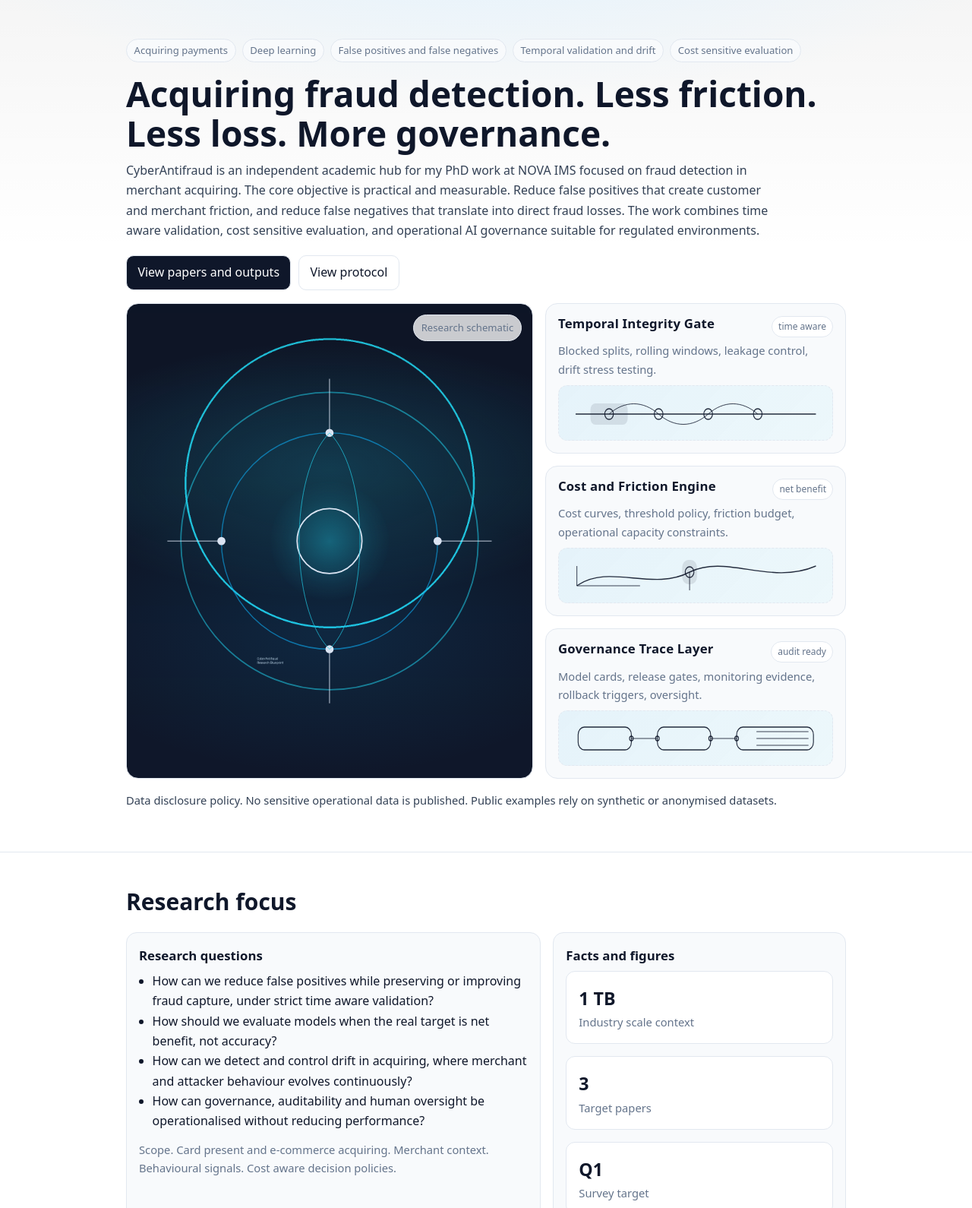
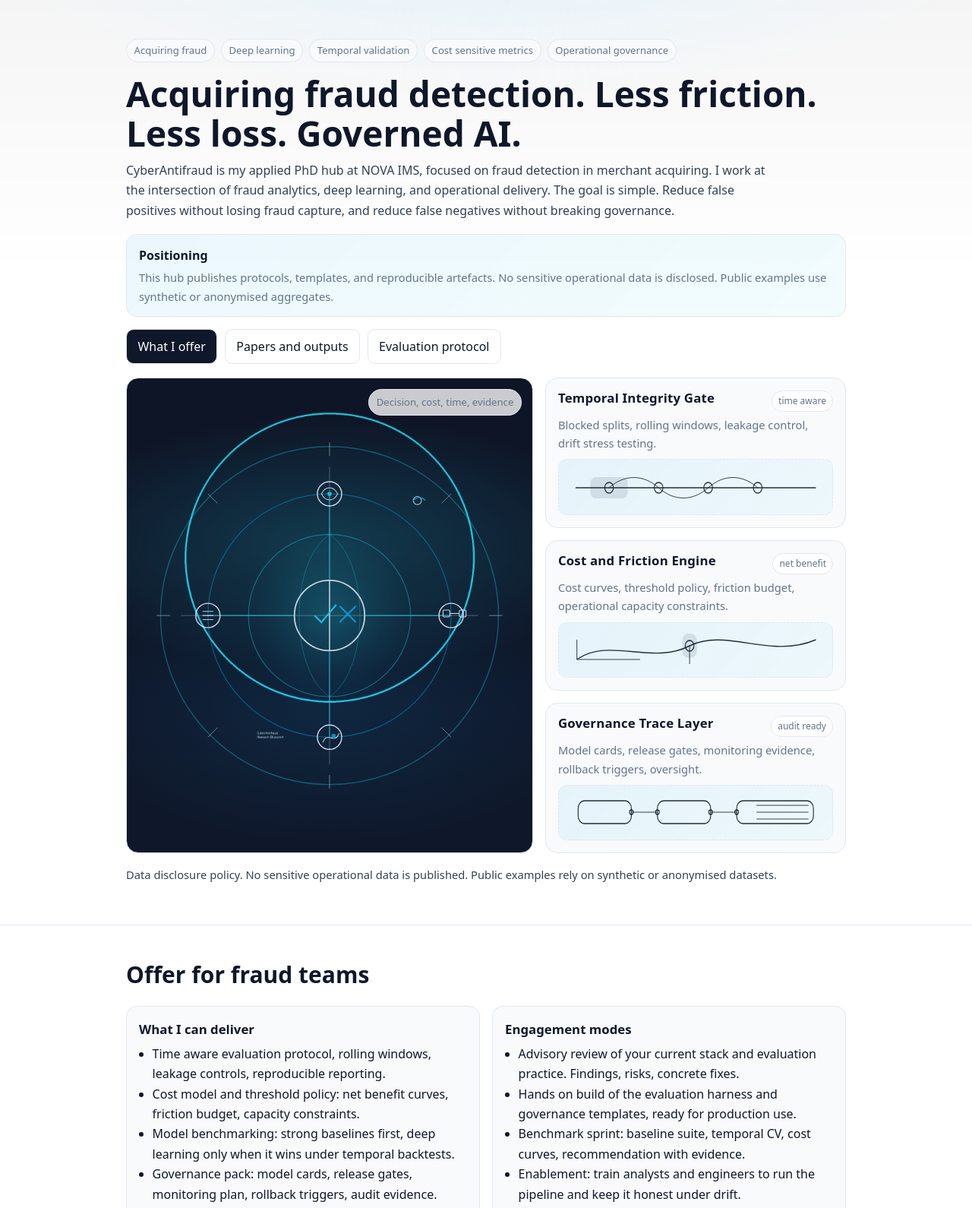
Before and after one commit to saramago/cyberantifraud, a plain HTML site: page index.html in a window 1280 px wide. Shown: the part 62-1652 px from the top of the page at 76% size. Drawn offline with Linux system fonts and the light colour scheme.

Commit message:
Revise title and meta tags for CyberAntifraud
Updated title and meta description for improved clarity and focus on PhD applied delivery. Adjusted various sections for better alignment with the project's goals and offerings.

```diff
--- a/index.html
+++ b/index.html
@@ -3,13 +3,13 @@
 <head>
   <meta charset="utf-8" />
   <meta name="viewport" content="width=device-width,initial-scale=1" />
-  <title>CyberAntifraud • Acquiring Fraud Detection Research Hub</title>
-  <meta name="description" content="Research hub for acquiring fraud detection. Reducing false positives and false negatives with time aware validation, cost sensitive evaluation, and operational AI governance." />
+  <title>CyberAntifraud • Acquiring Fraud Detection • PhD + Applied Delivery</title>
+  <meta name="description" content="Applied PhD hub for acquiring fraud detection. Deep learning with time aware validation, cost sensitive evaluation, and operational AI governance. Advisory and applied support for fraud teams." />
   <meta name="theme-color" content="#0f172a" />
   <link rel="canonical" href="https://www.cyberantifraud.com/" />
 
-  <meta property="og:title" content="CyberAntifraud • Acquiring Fraud Detection Research Hub" />
-  <meta property="og:description" content="Reducing false positives and false negatives in acquiring with deep learning, temporal validation, cost sensitive metrics, and AI governance." />
+  <meta property="og:title" content="CyberAntifraud • Acquiring Fraud Detection • PhD + Applied Delivery" />
+  <meta property="og:description" content="Applied PhD hub for acquiring fraud detection. Deep learning, temporal validation, cost sensitive metrics, drift control, and AI governance. Advisory and applied support for fraud teams." />
   <meta property="og:type" content="website" />
   <meta property="og:image" content="assets/og-cyberantifraud.png" />
 
@@ -55,7 +55,7 @@
         var(--bg);
     }
     .hero h1{font-size:clamp(28px,4vw,46px);line-height:1.12;margin:.25rem 0 .6rem}
-    .hero p{max-width:860px;color:var(--sub);margin:.45rem 0 1.2rem}
+    .hero p{max-width:860px;color:var(--sub);margin:.45rem 0 1.1rem}
     .tags{display:flex;flex-wrap:wrap;gap:.5rem;margin:.25rem 0 1rem}
     .tag{display:inline-block;font-size:.82rem;background:var(--card);border:1px solid var(--line);padding:.25rem .6rem;border-radius:999px;color:var(--muted)}
 
@@ -84,12 +84,21 @@
     .status.ok{color:var(--ok)}
     .status.warn{color:var(--warn)}
 
+    .callout{
+      border:1px solid var(--line);
+      background:linear-gradient(135deg, rgba(14,165,233,.08), rgba(34,211,238,.06));
+      border-radius:14px;
+      padding:.9rem 1rem;
+      margin:.9rem 0 0 0;
+    }
+    .callout strong{color:var(--fg)}
+    .callout .small{margin:.25rem 0 0 0}
+
     .footer{padding:2rem 0;background:var(--card)}
     @media (max-width: 980px){
       header nav{display:none}
     }
 
-    /* Blueprint hero block */
     .blueprintWrap{
       display:grid;
       grid-template-columns: 1.15fr .85fr;
@@ -144,8 +153,6 @@
     @media (prefers-color-scheme: dark){
       .blueprintBadge{background:rgba(11,18,32,.72)}
     }
-
-    /* This ensures the SVG fills the blueprint area and is visible */
     .bpSvg{
       position:absolute;
       inset:0;
@@ -157,7 +164,6 @@
       opacity:.95;
     }
 
-    /* Three module squares */
     .modules{
       display:grid;
       grid-template-columns:1fr;
@@ -223,9 +229,12 @@
     "@type":"Person",
     "name":"Paulo Saramago",
     "url":"https://www.cyberantifraud.com/",
-    "jobTitle":"Doctoral Researcher",
+    "jobTitle":"Doctoral Researcher (Acquiring Fraud Detection)",
     "affiliation":{"@type":"CollegeOrUniversity","name":"NOVA IMS"},
-    "knowsAbout":["Fraud detection","Acquiring payments","Deep learning","Time series validation","Cost sensitive learning","AI governance"]
+    "knowsAbout":["Fraud detection","Merchant acquiring","Deep learning","Time series validation","Cost sensitive learning","Model risk management","AI governance"],
+    "sameAs":[
+      "https://www.linkedin.com/in/saramago/"
+    ]
   }
   </script>
 </head>
@@ -241,12 +250,11 @@
       </div>
       <nav aria-label="Main">
         <ul>
+          <li><a href="#offer">Offer</a></li>
           <li><a href="#research">Research</a></li>
           <li><a href="#protocol">Protocol</a></li>
           <li><a href="#governance">Governance</a></li>
-          <li><a href="#ai-governance">AI Governance</a></li>
           <li><a href="#outputs">Outputs</a></li>
-          <li><a href="#repro">Repro</a></li>
           <li><a href="#contact">Contact</a></li>
         </ul>
       </nav>
@@ -257,57 +265,119 @@
     <section class="hero">
       <div class="container">
         <div class="tags">
-          <span class="tag">Acquiring payments</span>
+          <span class="tag">Acquiring fraud</span>
           <span class="tag">Deep learning</span>
-          <span class="tag">False positives and false negatives</span>
-          <span class="tag">Temporal validation and drift</span>
-          <span class="tag">Cost sensitive evaluation</span>
+          <span class="tag">Temporal validation</span>
+          <span class="tag">Cost sensitive metrics</span>
+          <span class="tag">Operational governance</span>
         </div>
 
-        <h1>Acquiring fraud detection. Less friction. Less loss. More governance.</h1>
+        <h1>Acquiring fraud detection. Less friction. Less loss. Governed AI.</h1>
 
         <p>
-          CyberAntifraud is an independent academic hub for my PhD work at NOVA IMS focused on fraud detection in merchant acquiring.
-          The core objective is practical and measurable. Reduce false positives that create customer and merchant friction, and reduce false negatives that translate into direct fraud losses.
-          The work combines time aware validation, cost sensitive evaluation, and operational AI governance suitable for regulated environments.
+          CyberAntifraud is my applied PhD hub at NOVA IMS, focused on fraud detection in merchant acquiring.
+          I work at the intersection of fraud analytics, deep learning, and operational delivery.
+          The goal is simple. Reduce false positives without losing fraud capture, and reduce false negatives without breaking governance.
         </p>
 
-        <div class="btnrow">
-          <a class="btn" href="#outputs">View papers and outputs</a>
-          <a class="btn secondary" href="#protocol">View protocol</a>
+        <div class="callout" role="note" aria-label="Credibility statement">
+          <strong>Positioning</strong>
+          <div class="small">
+            This hub publishes protocols, templates, and reproducible artefacts.
+            No sensitive operational data is disclosed. Public examples use synthetic or anonymised aggregates.
+          </div>
+        </div>
+
+        <div class="btnrow" style="margin-top:1rem">
+          <a class="btn" href="#offer">What I offer</a>
+          <a class="btn secondary" href="#outputs">Papers and outputs</a>
+          <a class="btn secondary" href="#protocol">Evaluation protocol</a>
         </div>
 
         <div class="blueprintWrap" aria-label="CyberAntifraud visual concept">
           <div class="blueprint" aria-label="Research schematic" role="img">
-            <div class="blueprintBadge">Research schematic</div>
+            <div class="blueprintBadge">Decision, cost, time, evidence</div>
 
             <svg viewBox="0 0 600 600" class="bpSvg" aria-hidden="true">
               <defs>
-                <radialGradient id="coreGlow" cx="50%" cy="50%" r="50%">
-                  <stop offset="0%" stop-color="#22d3ee" stop-opacity="0.35"></stop>
-                  <stop offset="70%" stop-color="#22d3ee" stop-opacity="0.08"></stop>
+                <radialGradient id="g" cx="50%" cy="50%" r="55%">
+                  <stop offset="0%" stop-color="#22d3ee" stop-opacity="0.22"></stop>
+                  <stop offset="65%" stop-color="#22d3ee" stop-opacity="0.06"></stop>
                   <stop offset="100%" stop-color="#22d3ee" stop-opacity="0"></stop>
                 </radialGradient>
+                <filter id="soft">
+                  <feGaussianBlur stdDeviation="0.6"></feGaussianBlur>
+                </filter>
               </defs>
 
-              <circle cx="300" cy="300" r="220" fill="none" stroke="#22d3ee" stroke-width="2" opacity="0.55"></circle>
-              <circle cx="300" cy="300" r="160" fill="none" stroke="#0ea5e9" stroke-width="1.6" opacity="0.65"></circle>
-              <circle cx="300" cy="300" r="90" fill="url(#coreGlow)"></circle>
+              <circle cx="300" cy="300" r="250" fill="none" stroke="#22d3ee" stroke-width="1.6" opacity="0.35"></circle>
 
-              <circle cx="300" cy="300" r="48" fill="none" stroke="#e5eefc" stroke-width="2"></circle>
+              <g opacity="0.55">
+                <line x1="300" y1="44" x2="300" y2="64" stroke="#e5eefc" stroke-width="1"></line>
+                <line x1="300" y1="536" x2="300" y2="556" stroke="#e5eefc" stroke-width="1"></line>
+                <line x1="44" y1="300" x2="64" y2="300" stroke="#e5eefc" stroke-width="1"></line>
+                <line x1="536" y1="300" x2="556" y2="300" stroke="#e5eefc" stroke-width="1"></line>
 
-              <line x1="300" y1="60" x2="300" y2="140" stroke="#e5eefc" stroke-width="1"></line>
-              <line x1="300" y1="460" x2="300" y2="540" stroke="#e5eefc" stroke-width="1"></line>
-              <line x1="60" y1="300" x2="140" y2="300" stroke="#e5eefc" stroke-width="1"></line>
-              <line x1="460" y1="300" x2="540" y2="300" stroke="#e5eefc" stroke-width="1"></line>
+                <line x1="120" y1="120" x2="134" y2="134" stroke="#e5eefc" stroke-width="1"></line>
+                <line x1="480" y1="120" x2="466" y2="134" stroke="#e5eefc" stroke-width="1"></line>
+                <line x1="120" y1="480" x2="134" y2="466" stroke="#e5eefc" stroke-width="1"></line>
+                <line x1="480" y1="480" x2="466" y2="466" stroke="#e5eefc" stroke-width="1"></line>
+              </g>
 
-              <circle cx="300" cy="140" r="6" fill="#e5eefc"></circle>
-              <circle cx="300" cy="460" r="6" fill="#e5eefc"></circle>
-              <circle cx="140" cy="300" r="6" fill="#e5eefc"></circle>
-              <circle cx="460" cy="300" r="6" fill="#e5eefc"></circle>
+              <circle cx="300" cy="300" r="180" fill="none" stroke="#0ea5e9" stroke-width="1.4" opacity="0.45"></circle>
+              <circle cx="300" cy="300" r="120" fill="none" stroke="#22d3ee" stroke-width="1.2" opacity="0.45"></circle>
 
-              <path d="M300 140 C360 200 360 400 300 460" fill="none" stroke="#22d3ee" stroke-width="1" opacity="0.8"></path>
-              <path d="M300 140 C240 200 240 400 300 460" fill="none" stroke="#22d3ee" stroke-width="1" opacity="0.8"></path>
+              <circle cx="300" cy="300" r="120" fill="url(#g)"></circle>
+
+              <g opacity="0.35">
+                <line x1="300" y1="80" x2="300" y2="520" stroke="#e5eefc" stroke-width="1"></line>
+                <line x1="80" y1="300" x2="520" y2="300" stroke="#e5eefc" stroke-width="1"></line>
+              </g>
+
+              <g filter="url(#soft)">
+                <circle cx="300" cy="300" r="52" fill="none" stroke="#e5eefc" stroke-width="2" opacity="0.9"></circle>
+                <path d="M300 248 L300 352" stroke="#e5eefc" stroke-width="2" opacity="0.7"></path>
+                <path d="M278 300 l10 10 l22 -26" fill="none" stroke="#22d3ee" stroke-width="2.4" opacity="0.9"></path>
+                <path d="M315 286 l24 24" stroke="#0ea5e9" stroke-width="2.4" opacity="0.9"></path>
+                <path d="M339 286 l-24 24" stroke="#0ea5e9" stroke-width="2.4" opacity="0.9"></path>
+              </g>
+
+              <g opacity="0.95">
+                <line x1="300" y1="120" x2="300" y2="248" stroke="#22d3ee" stroke-width="1.2" opacity="0.7"></line>
+                <circle cx="300" cy="120" r="18" fill="none" stroke="#e5eefc" stroke-width="1.6"></circle>
+                <path d="M288 120 C294 108 306 108 312 120 C306 132 294 132 288 120 Z"
+                      fill="none" stroke="#e5eefc" stroke-width="1.2" opacity="0.9"></path>
+                <circle cx="300" cy="120" r="3.2" fill="#22d3ee" opacity="0.9"></circle>
+              </g>
+
+              <g opacity="0.95">
+                <line x1="480" y1="300" x2="352" y2="300" stroke="#22d3ee" stroke-width="1.2" opacity="0.7"></line>
+                <circle cx="480" cy="300" r="18" fill="none" stroke="#e5eefc" stroke-width="1.6"></circle>
+                <rect x="468" y="292" width="10" height="10" rx="2" stroke="#e5eefc" fill="none" stroke-width="1.2"></rect>
+                <path d="M478 297 L492 297" stroke="#e5eefc" stroke-width="1.2"></path>
+                <rect x="492" y="292" width="10" height="10" rx="2" stroke="#e5eefc" fill="none" stroke-width="1.2"></rect>
+              </g>
+
+              <g opacity="0.95">
+                <line x1="300" y1="480" x2="300" y2="352" stroke="#22d3ee" stroke-width="1.2" opacity="0.7"></line>
+                <circle cx="300" cy="480" r="18" fill="none" stroke="#e5eefc" stroke-width="1.6"></circle>
+                <path d="M290 488 C296 470 308 492 314 474"
+                      fill="none" stroke="#e5eefc" stroke-width="1.2" opacity="0.9"></path>
+                <circle cx="306" cy="478" r="3.2" fill="#0ea5e9" opacity="0.9"></circle>
+              </g>
+
+              <g opacity="0.95">
+                <line x1="120" y1="300" x2="248" y2="300" stroke="#22d3ee" stroke-width="1.2" opacity="0.7"></line>
+                <circle cx="120" cy="300" r="18" fill="none" stroke="#e5eefc" stroke-width="1.6"></circle>
+                <path d="M112 294 h16 M112 300 h16 M112 306 h16"
+                      stroke="#e5eefc" stroke-width="1.2" opacity="0.9"></path>
+              </g>
+
+              <path d="M300 180 C360 220 360 380 300 420" fill="none" stroke="#22d3ee" stroke-width="1" opacity="0.35"></path>
+              <path d="M300 180 C240 220 240 380 300 420" fill="none" stroke="#22d3ee" stroke-width="1" opacity="0.35"></path>
+
+              <circle cx="430" cy="130" r="6" fill="none" stroke="#e5eefc" stroke-width="1.2" opacity="0.85"></circle>
+              <path d="M424 130 C430 124 436 124 442 130" fill="none" stroke="#0ea5e9" stroke-width="1.2" opacity="0.9"></path>
             </svg>
           </div>
 
@@ -383,6 +453,52 @@
       </div>
     </section>
 
+    <section id="offer">
+      <div class="container">
+        <h2>Offer for fraud teams</h2>
+        <div class="grid">
+          <div class="card" style="grid-column:span 6;">
+            <h3>What I can deliver</h3>
+            <ul class="list">
+              <li>Time aware evaluation protocol, rolling windows, leakage controls, reproducible reporting.</li>
+              <li>Cost model and threshold policy: net benefit curves, friction budget, capacity constraints.</li>
+              <li>Model benchmarking: strong baselines first, deep learning only when it wins under temporal backtests.</li>
+              <li>Governance pack: model cards, release gates, monitoring plan, rollback triggers, audit evidence.</li>
+            </ul>
+            <p class="small" style="margin-top:.75rem">
+              Practical scope. Acquiring fraud, card present and e-commerce. Design for regulated environments.
+            </p>
+          </div>
+
+          <div class="card" style="grid-column:span 6;">
+            <h3>Engagement modes</h3>
+            <ul class="list">
+              <li>Advisory review of your current stack and evaluation practice. Findings, risks, concrete fixes.</li>
+              <li>Hands on build of the evaluation harness and governance templates, ready for production use.</li>
+              <li>Benchmark sprint: baseline suite, temporal CV, cost curves, recommendation with evidence.</li>
+              <li>Enablement: train analysts and engineers to run the pipeline and keep it honest under drift.</li>
+            </ul>
+            <p class="small" style="margin-top:.75rem">
+              You keep ownership. I deliver the method, artefacts, and evidence trail.
+            </p>
+          </div>
+
+          <div class="card" style="grid-column:span 12;">
+            <h3>Credibility signals</h3>
+            <span class="pill">PhD at NOVA IMS</span>
+            <span class="pill">Acquiring domain focus</span>
+            <span class="pill">Time aware validation</span>
+            <span class="pill">Cost sensitive evaluation</span>
+            <span class="pill">Audit ready governance</span>
+            <span class="pill">Reproducible artefacts</span>
+            <p class="small" style="margin-top:.65rem">
+              This site is the public face of the method. Private engagements remain private. Nothing sensitive is published here.
+            </p>
+          </div>
+        </div>
+      </div>
+    </section>
+
     <section id="research">
       <div class="container">
         <h2>Research focus</h2>
@@ -390,10 +506,10 @@
           <div class="card" style="grid-column:span 7;">
             <h3>Research questions</h3>
             <ul class="list">
-              <li>How can we reduce false positives while preserving or improving fraud capture, under strict time aware validation?</li>
+              <li>How can we reduce false positives while preserving or improving fraud capture under strict time aware validation?</li>
               <li>How should we evaluate models when the real target is net benefit, not accuracy?</li>
               <li>How can we detect and control drift in acquiring, where merchant and attacker behaviour evolves continuously?</li>
-              <li>How can governance, auditability and human oversight be operationalised without reducing performance?</li>
+              <li>How can governance, auditability, and human oversight be operationalised without reducing performance?</li>
             </ul>
             <p class="small" style="margin-top:.75rem">
               Scope. Card present and e-commerce acquiring. Merchant context. Behavioural signals. Cost aware decision policies.
@@ -476,7 +592,7 @@
           <div class="card" style="grid-column:span 6;">
             <h3>Operational explainability</h3>
             <p>
-              Explainability is treated as an operational instrument. The goal is to enable analysts, risk teams and auditors to understand why a decision occurred and how stable that reason is under drift.
+              Explainability is treated as an operational instrument. The goal is to enable analysts, risk teams, and auditors to understand why a decision occurred and how stable that reason is under drift.
             </p>
             <p class="small">
               Policy. <a href="privacy.html">Privacy and data disclosure</a>
@@ -488,52 +604,6 @@
             <p class="small">
               No production secrets, sensitive rules, merchant identities, or personal data are published. Public materials use synthetic data or anonymised aggregates. Any public robustness demonstrations are designed to inform defence, not enable abuse.
             </p>
-          </div>
-        </div>
-      </div>
-    </section>
-
-    <section id="ai-governance">
-      <div class="container">
-        <h2>AI governance framework for acquiring fraud</h2>
-        <div class="grid">
-          <div class="card" style="grid-column:span 6;">
-            <h3>Risk register updates</h3>
-            <ul class="list">
-              <li>AI assisted social engineering and merchant onboarding fraud.</li>
-              <li>Deepfake voice and video fraud in call centres and identity checks.</li>
-              <li>Prompt injection and data poisoning in AI enabled workflows.</li>
-              <li>Model leakage, misuse, and shadow AI usage by internal teams.</li>
-            </ul>
-          </div>
-
-          <div class="card" style="grid-column:span 6;">
-            <h3>Control enhancements</h3>
-            <ul class="list">
-              <li>Monitoring for drift, calibration decay, and adversarial shifts.</li>
-              <li>Secure AI integration. Access control, logging, input output filtering.</li>
-              <li>Model validation. Bias tests, robustness tests, release gates.</li>
-              <li>Human in the loop for defined high impact thresholds.</li>
-            </ul>
-          </div>
-
-          <div class="card" style="grid-column:span 6;">
-            <h3>AI usage policies</h3>
-            <ul class="list">
-              <li>Acceptable use and prohibited data categories in prompts.</li>
-              <li>Ownership and accountability for AI outputs and decisions.</li>
-              <li>Third party AI risk management and vendor controls.</li>
-            </ul>
-          </div>
-
-          <div class="card" style="grid-column:span 6;">
-            <h3>Framework alignment</h3>
-            <ul class="list">
-              <li>ISO 27001. AI as an information asset with security controls.</li>
-              <li>NIST RMF and AI RMF. Risk assessment and AI specific controls.</li>
-              <li>ISO 42001. AI management system across the lifecycle including impact assessment and monitoring.</li>
-              <li>SOC 2. Evidence of controls, logging, and continuous monitoring.</li>
-            </ul>
           </div>
         </div>
       </div>
@@ -567,7 +637,7 @@
                 <td><em>Draft coming soon</em></td>
               </tr>
               <tr>
-                <td><strong>Fraud attack simulation</strong> LLM robustness harness</td>
+                <td><strong>Fraud attack simulation</strong> Robustness harness</td>
                 <td><span class="status warn">Planned</span></td>
                 <td>Attack scenarios, canary tests, evaluation harness</td>
                 <td><em>GitHub link coming soon</em></td>
@@ -578,38 +648,15 @@
       </div>
     </section>
 
-    <section id="repro">
-      <div class="container">
-        <h2>Reproducibility</h2>
-        <div class="grid">
-          <div class="card" style="grid-column:span 6;">
-            <h3>Open artefacts</h3>
-            <ul class="list">
-              <li>Evaluation protocol and templates. Public PDFs.</li>
-              <li>Future repositories will include synthetic data and evaluation harness.</li>
-              <li>Experiment tracking references will be provided as publishable snapshots.</li>
-            </ul>
-          </div>
-          <div class="card" style="grid-column:span 6;">
-            <h3>Release gates</h3>
-            <ul class="list">
-              <li>Temporal backtests across multiple windows.</li>
-              <li>Robustness tests and drift canaries.</li>
-              <li>Model card completion and sign off.</li>
-              <li>Documented threshold policy under constraints.</li>
-            </ul>
-          </div>
-        </div>
-      </div>
-    </section>
-
     <section id="contact">
       <div class="container grid">
         <div class="card" style="grid-column:span 7;">
           <h2>Contact</h2>
           <p><strong>CyberAntifraud</strong> • Lisbon, Portugal</p>
           <p>Email. <a href="mailto:hello@cyberantifraud.com">hello@cyberantifraud.com</a></p>
-          <p class="small">Academic affiliation. NOVA Information Management School. Independent academic website.</p>
+          <p class="small">
+            For advisory or applied engagements, send a short description of your acquiring context, your current evaluation split strategy, and the main pain. False positives, false negatives, drift, or governance.
+          </p>
         </div>
         <div class="card" style="grid-column:span 5;">
           <h2>Policies</h2>
```
